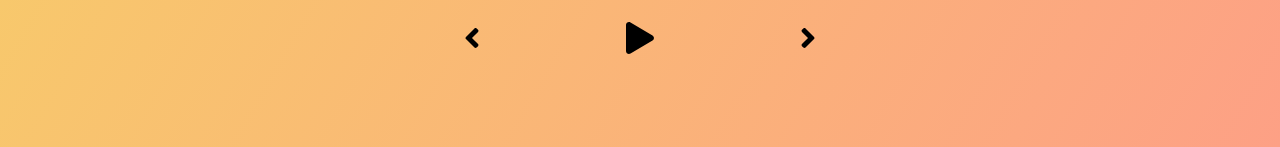
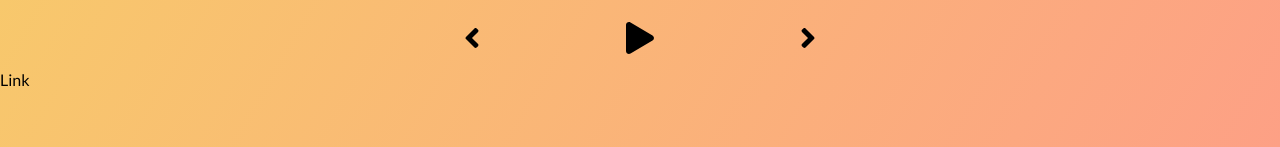
Before and after one commit to oahurob/ReactMusicPlayer, a React (Create React App) app: page / in a window 1280 px wide. Shown: the part 650-797 px from the top of the page. Built offline with nearby package versions, Linux system fonts and the light colour scheme.

Commit message:
test config from new device

```diff
--- a/src/App.js
+++ b/src/App.js
@@ -52,6 +52,7 @@ function App() {
         ref={audioRef}
         src={currentSong.audio}>
       </audio>
+      <p>Link</p>
     </div>
   );
 }
```
